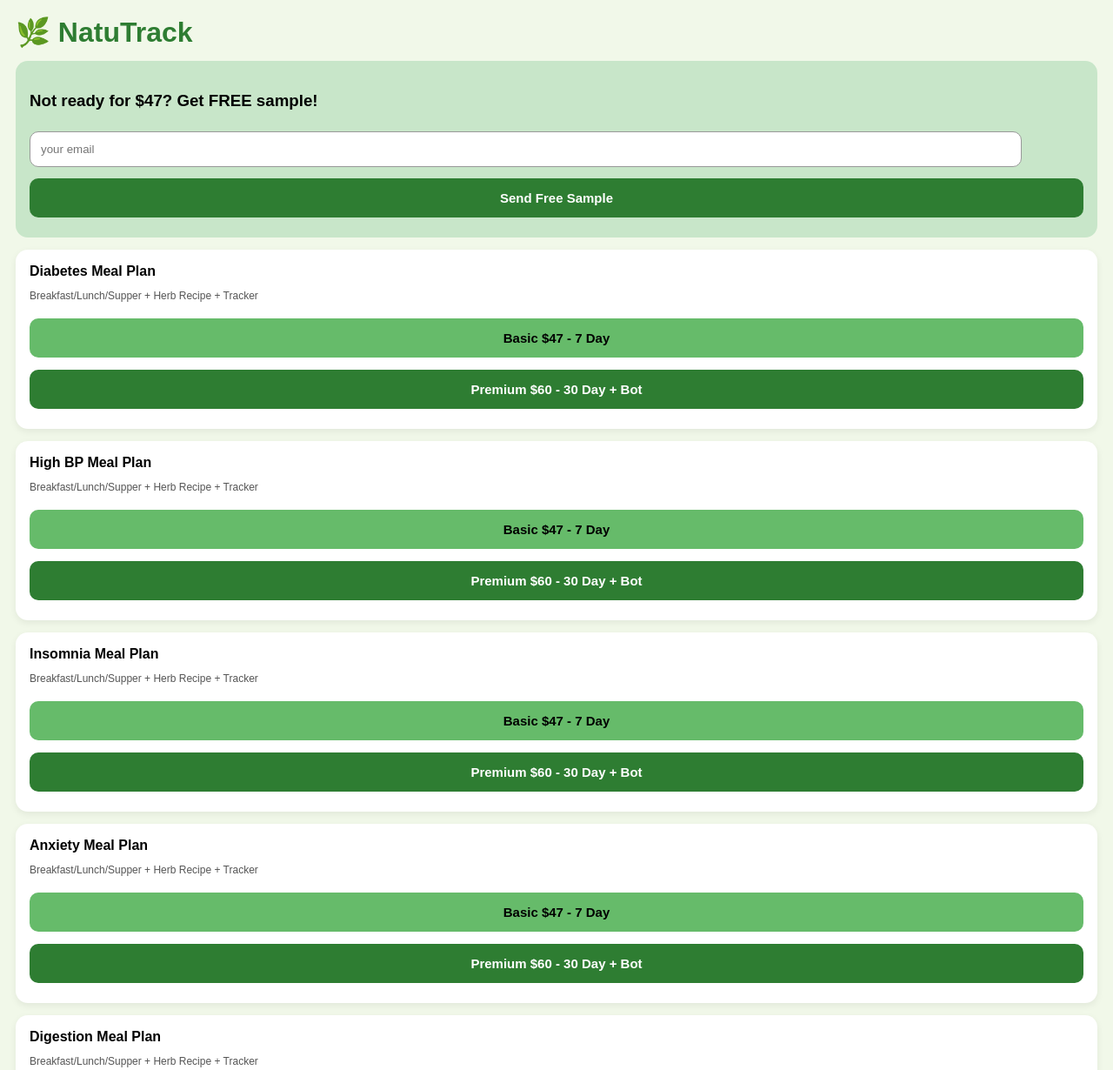
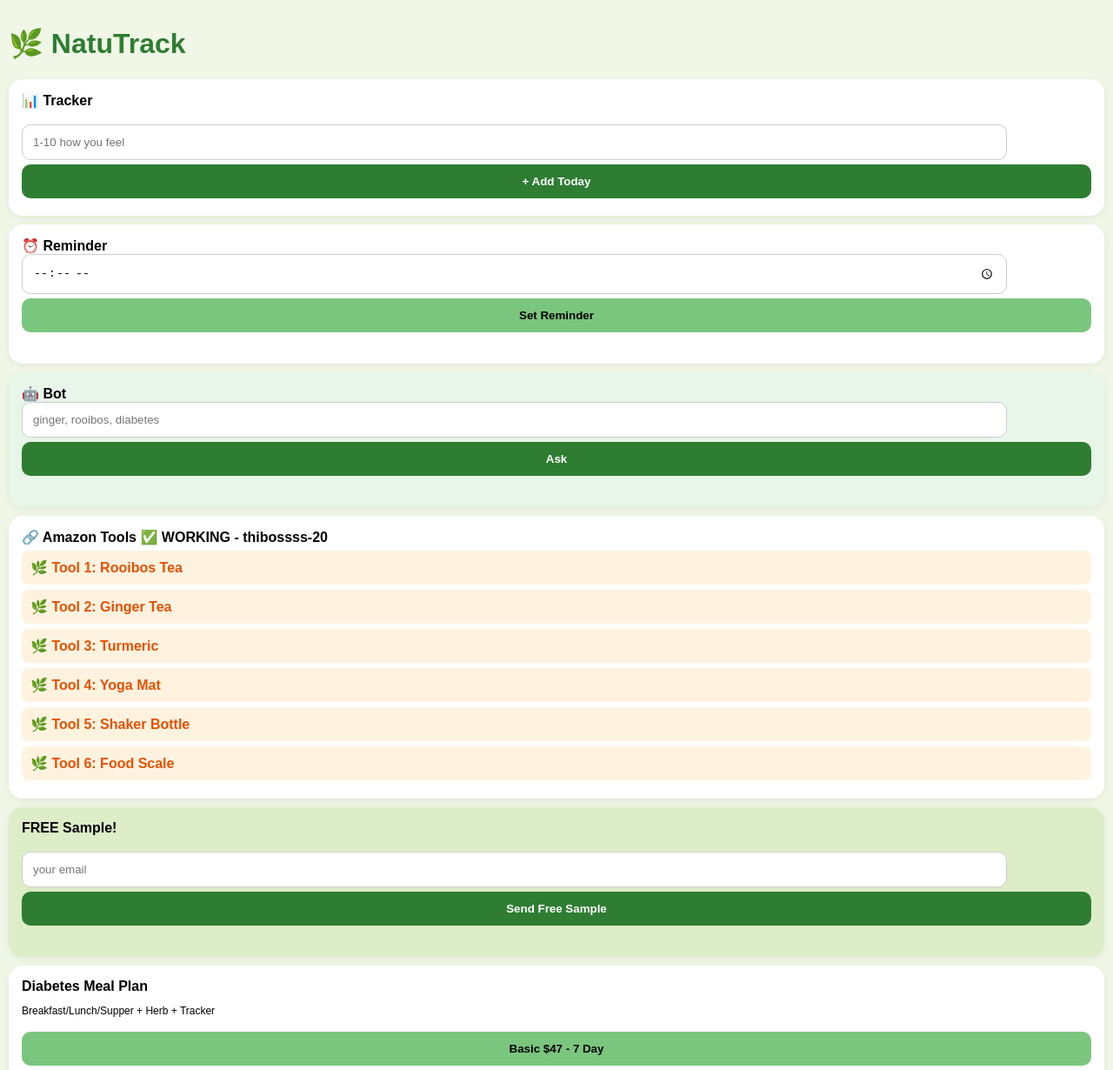
Before and after one commit to Thibossss-code/natutrackbot, a website: page index.html in a window 1280 px wide. Shown: the top 1230 px of the page at 87% size. Drawn offline with Linux system fonts and the light colour scheme.

Commit message:
Update index.html

```diff
--- a/index.html
+++ b/index.html
@@ -1,56 +1,57 @@
-<!DOCTYPE html><html><head><meta charset="utf-8"><meta name="viewport" content="width=device-width,initial-scale=1">
+<!DOCTYPE html>
+<html><head><meta charset="utf-8"><meta name="viewport" content="width=device-width,initial-scale=1">
 <title>NatuTrack</title>
 <style>
-body{margin:0;padding:18px;background:#F1F8E9;font-family:sans-serif}
-.logo{font-size:32px;font-weight:900;color:#2E7D32}
-.box{background:#C8E6C9;padding:16px;border-radius:14px;margin:14px 0}
-.card{background:#fff;padding:16px;border-radius:14px;margin:14px 0;box-shadow:0 3px 8px #0001}
-button{width:100%;padding:14px;border:none;border-radius:10px;margin:7px 0;font-weight:800;font-size:15px}
-.b47{background:#66BB6A;color:#000} .b60{background:#2E7D32;color:#fff}
-input{width:92%;padding:12px;border-radius:10px;border:1px solid #999;margin:6px 0}
-.small{font-size:12px;color:#555}
-a{color:#2E7D32;font-weight:700;display:block;padding:6px 0}
-#botAnswer{background:#F1F8E9;padding:10px;border-radius:8px;margin-top:8px;min-height:20px}
+body{font-family:Arial;background:#f0f7e6;margin:0;padding:10px}
+.card{background:white;border-radius:16px;padding:15px;margin:10px 0;box-shadow:0 2px 8px #0001}
+button{border:0;border-radius:10px;padding:12px;font-weight:bold;width:100%;margin:5px 0}
+.b47{background:#7bc67e}.b60{background:#2e7d32;color:#fff}
+input{padding:12px;border-radius:10px;border:1px solid #ccc;width:90%}
+a{display:block;padding:10px;background:#fff3e0;border-radius:8px;margin:6px 0;text-decoration:none;color:#e65100;font-weight:bold}
 </style></head><body>
-<div class="logo">🌿 NatuTrack</div>
+<h1 style="color:#2e7d32">🌿 NatuTrack</h1>
 
-<div class="box">
-<h3>Not ready for $47? Get FREE sample!</h3>
-<input id="em" placeholder="your email">
-<button class="b60" onclick="if(!em.value.includes('@')){alert('Enter email');return;} alert('Saved '+em.value); window.open('mailto:natutracthabopeter@gmail.com?subject=NEW LEAD:'+em.value,'_blank')">Send Free Sample</button>
+<div class="card"><b>📊 Tracker</b><br><br>
+<input id="score" type="number" placeholder="1-10 how you feel"><br>
+<button class="b60" onclick="addTrack()">+ Add Today</button>
+<div id="trackList"></div></div>
+
+<div class="card"><b>⏰ Reminder</b><br>
+<input id="remTime" type="time"><br>
+<button class="b47" onclick="setRem()">Set Reminder</button>
+<p id="remStatus"></p></div>
+
+<div class="card" style="background:#e8f5e9"><b>🤖 Bot</b><br>
+<input id="botQ" placeholder="ginger, rooibos, diabetes"><br>
+<button class="b60" onclick="askBot()">Ask</button>
+<p id="botA"></p></div>
+
+<div class="card"><b>🔗 Amazon Tools ✅ WORKING - thibossss-20</b><br>
+<a href="https://www.amazon.com/s?k=rooibos+tea&tag=thibossss-20" target="_blank">🌿 Tool 1: Rooibos Tea</a>
+<a href="https://www.amazon.com/s?k=ginger+tea+digestion&tag=thibossss-20" target="_blank">🌿 Tool 2: Ginger Tea</a>
+<a href="https://www.amazon.com/s?k=turmeric+curcumin&tag=thibossss-20" target="_blank">🌿 Tool 3: Turmeric</a>
+<a href="https://www.amazon.com/s?k=yoga+mat&tag=thibossss-20" target="_blank">🌿 Tool 4: Yoga Mat</a>
+<a href="https://www.amazon.com/s?k=blender+bottle&tag=thibossss-20" target="_blank">🌿 Tool 5: Shaker Bottle</a>
+<a href="https://www.amazon.com/s?k=digital+food+scale&tag=thibossss-20" target="_blank">🌿 Tool 6: Food Scale</a>
 </div>
+
+<div class="card" style="background:#dcedc8"><b>FREE Sample!</b><br><br>
+<input id="freeEmail" placeholder="your email"><br>
+<button class="b60" onclick="freeSample()">Send Free Sample</button>
+<p id="freeMsg"></p></div>
 
 <div id="plans"></div>
 
-<div class="card"><b>📊 Tracker + Reminder 🔔 8:30am/12:30/6:30</b><br><span id="trackHist" class="small">No entry yet</span>
-<input id="moodIn" type="number" placeholder="Mood 1-10">
-<button class="b47" onclick="let m=document.getElementById('moodIn').value; if(!m){alert('Enter mood');return;} let d=new Date().toLocaleDateString(); localStorage.setItem('natu_'+d,m); document.getElementById('trackHist').innerText='✅ Saved '+d+' Mood: '+m;">+ Add Today</button>
-</div>
-
-<div class="card"><b>🔗 Amazon Tools - NEW LINKS</b><br>
-<a href="https://www.amazon.com/dp/B07X1GD2D" target="_blank">🌿 Tool 1: B07X1GD2D</a>
-<a href="https://www.amazon.com/dp/B06E9CEFR" target="_blank">🌿 Tool 2: B06E9CEFR</a>
-<a href="https://www.amazon.com/dp/B02U5AOYZ" target="_blank">🌿 Tool 3: B02U5AOYZ</a>
-<a href="https://www.amazon.com/dp/B0IANOYRG" target="_blank">🌿 Tool 4: B0IANOYRG</a>
-<a href="https://www.amazon.com/dp/B0FWHK7LR" target="_blank">🌿 Tool 5: B0FWHK7LR</a>
-<a href="https://www.amazon.com/dp/B06MADSWH" target="_blank">🌿 Tool 6: B06MADSWH</a>
-<a href="https://www.amazon.com/dp/B0I2XQGY2" target="_blank">🌿 Tool 7: B0I2XQGY2</a>
-<a href="https://www.amazon.com/dp/B06IGKRFV" target="_blank">🌿 Tool 8: B06IGKRFV</a>
-<a href="https://www.amazon.com/dp/B0ICAQH XI" target="_blank">🌿 Tool 9: B0ICAQH XI</a>
-</div>
-
-<div class="card"><b>🤖 NatuTrackBot - ACTIVE</b><br>
-<input id="botQ" placeholder="Ask: rooibos for sleep?">
-<button class="b60" onclick="let q=document.getElementById('botQ').value.toLowerCase(); let a='I help with wellness only: rooibos for sleep, ginger for digestion.'; if(q.includes('rooibos')||q.includes('sleep'))a='🌿 Rooibos: Caffeine-free, good for relaxation before bed.'; if(q.includes('ginger'))a='🌿 Ginger: For digestion, hot water after meals.'; document.getElementById('botAnswer').innerText=a;">Ask Bot</button>
-<div id="botAnswer">Ask: rooibos for sleep, ginger for digestion - wellness only</div>
-</div>
-
 <script>
+function addTrack(){let s=document.getElementById('score').value;if(!s)return;let list=JSON.parse(localStorage.getItem('tracks')||'[]');list.push(new Date().toLocaleDateString()+': '+s+'/10');localStorage.setItem('tracks',JSON.stringify(list));showTracks();document.getElementById('score').value='';}
+function showTracks(){let list=JSON.parse(localStorage.getItem('tracks')||'[]');document.getElementById('trackList').innerHTML=list.map(x=>'✅ '+x).join('<br>');}showTracks();
+function setRem(){let t=document.getElementById('remTime').value;if(!t)return;localStorage.setItem('remTime',t);document.getElementById('remStatus').innerText='✅ Reminder '+t;}
+function askBot(){let q=document.getElementById('botQ').value.toLowerCase();let a='Rooibos good for diabetes & BP, Ginger for digestion, Turmeric for arthritis.';if(q.includes('rooibos'))a='Rooibos: no caffeine, antioxidant, 2 cups/day for sugar & BP.';if(q.includes('ginger'))a='Ginger: boil 3 slices, helps digestion & nausea.';document.getElementById('botA').innerText=a;}
+function freeSample(){let e=document.getElementById('freeEmail').value;if(!e.includes('@'))return;document.getElementById('freeMsg').innerText='✅ Sent to '+e;window.open('mailto:'+e+'?subject=FREE NatuTrack Sample','_blank');}
 var ills=["Diabetes","High BP","Insomnia","Anxiety","Digestion","Arthritis","Cholesterol","Weight Loss","Stress","Immune"];
-var out="";
-for(var i=0;i<ills.length;i++){
- out+='<div class="card"><b>'+ills[i]+' Meal Plan</b><p class="small">Breakfast/Lunch/Supper + Herb Recipe + Tracker</p><button class="b47" onclick="window.open(\'https://payhip.com/b/vM5hV\',\'_blank\')">Basic $47 - 7 Day</button><button class="b60" onclick="window.open(\'https://payhip.com/b/4u2b4\',\'_blank\')">Premium $60 - 30 Day + Bot</button></div>';
-}
+var out="";for(var i=0;i<ills.length;i++){out+='<div class="card"><b>'+ills[i]+' Meal Plan</b><p style="font-size:12px">Breakfast/Lunch/Supper + Herb + Tracker</p><button class="b47" onclick="buyBasic(\''+ills[i]+'\')">Basic $47 - 7 Day</button><button class="b60" onclick="buyPrem(\''+ills[i]+'\')">Premium $60 - 30 Day + Bot</button></div>';}
 document.getElementById("plans").innerHTML=out;
+function buyBasic(ill){window.open('mailto:natutracthabopeter@gmail.com?subject=Buy Basic '+ill+' $47 - Send Payment Link&body=I want '+ill+' Basic $47','_blank');alert('Email opened! You will receive payment link for Basic '+ill+' $47');}
+function buyPrem(ill){window.open('mailto:natutracthabopeter@gmail.com?subject=Buy Premium '+ill+' $60&body=I want '+ill+' Premium $60','_blank');alert('Email opened! You will receive payment link for Premium '+ill+' $60');}
 </script>
 </body></html>
```
